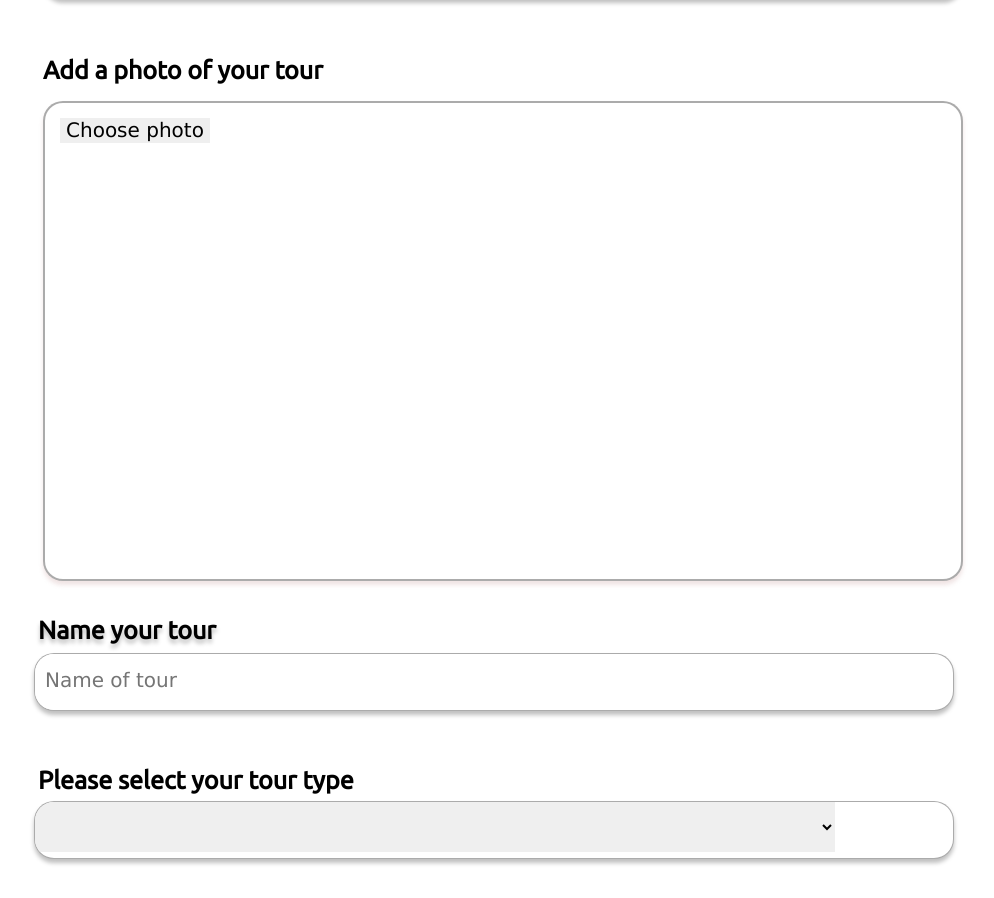
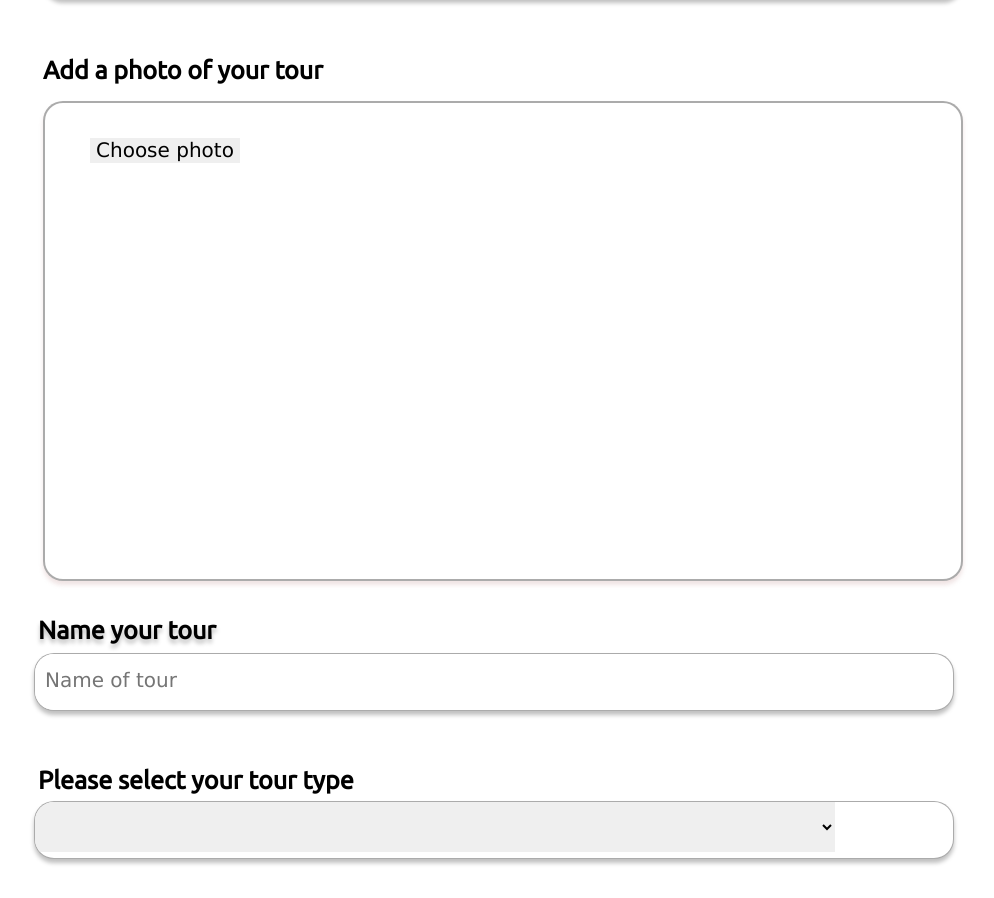
Before and after one commit to bt3103group4/LocalLink, a Vue app: page /newtour in a window 1280 px wide. Shown: the part 1199-2097 px from the top of the page, without its empty margins (274-1268 px from the left). Built offline with nearby package versions, Linux system fonts and the light colour scheme; no server answers; the database is empty; sample sign-in values are in the browser's storage.

Commit message:
aligning preview picture

```diff
--- a/src/views/NewTour.vue
+++ b/src/views/NewTour.vue
@@ -79,7 +79,7 @@
     <div class="tour_photo_description">Add a photo of your tour</div>
     <div class="tour_photo_box">
     <button id="choosephoto" @click="click1">Choose photo</button>
-    <p v-if="uploaded == false" > Please wait while your image loads... </p>
+    <p id="loading" v-if="uploaded == false" >Please wait while your image loads... </p>
     <div class="tour_photo_div" >
           <div class="listing_photo">
             <input
@@ -504,6 +504,8 @@ select {
   border-bottom-left-radius: 20px;
   border-bottom-right-radius: 20px;
   box-shadow: 0px 4px 4px rgba(194, 148, 148, 0.25);
+  padding-top: 20px;
+  padding-left: 30px;
   overflow: hidden;
 }
 #choosephoto {
@@ -595,15 +597,12 @@ select {
   cursor: pointer;
 }
 .tour_photo_div{
-  top:1000px;
   border: 10px solid red;
   position:relative;
   top: 1250px;
   left: 317px;
   z-index: 5;
+}
 
-}
-.listingphoto{
-  border:black 10px solid;
-}
+
 </style>
```
